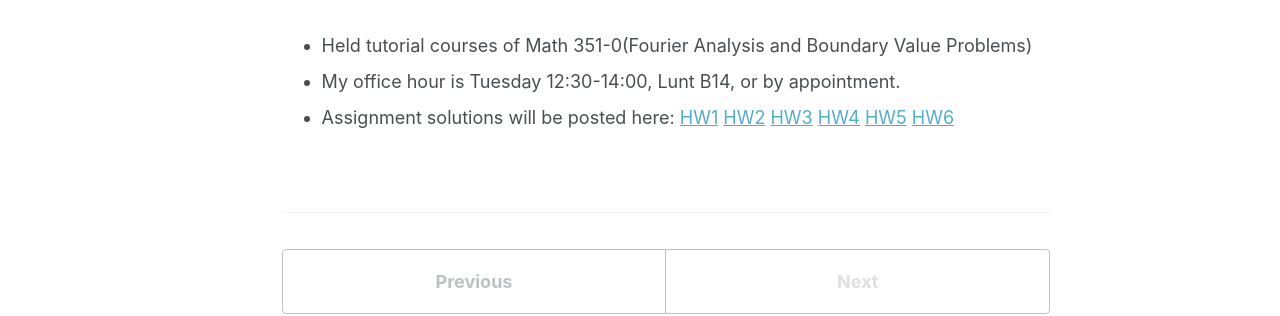
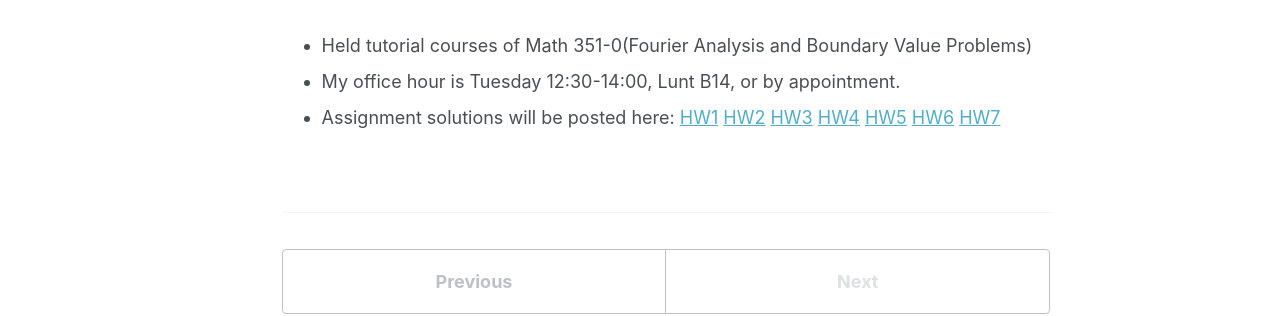
Before and after one commit to zhc515/zhc515.github.io, a Jekyll site: the page built from _teaching/2024-fall-teaching-2.md, in a window 1280 px wide. Shown: the part 189-505 px from the top of the page. Built offline with Jekyll 4.4.1, drawn with Linux system fonts in a browser that asks for light colours.

Commit message:
Update 2024-fall-teaching-2.md

```diff
--- a/_teaching/2024-fall-teaching-2.md
+++ b/_teaching/2024-fall-teaching-2.md
@@ -17,3 +17,4 @@ location: "Evanston, US"
 [HW4](http://zhc515.github.io/files/Math_351_HW4_solution.pdf)
 [HW5](http://zhc515.github.io/files/Math_351_HW5_solution.pdf)
 [HW6](http://zhc515.github.io/files/Math_351_HW6_solution.pdf)
+[HW7](http://zhc515.github.io/files/Math_351_HW7_solution.pdf)
```
